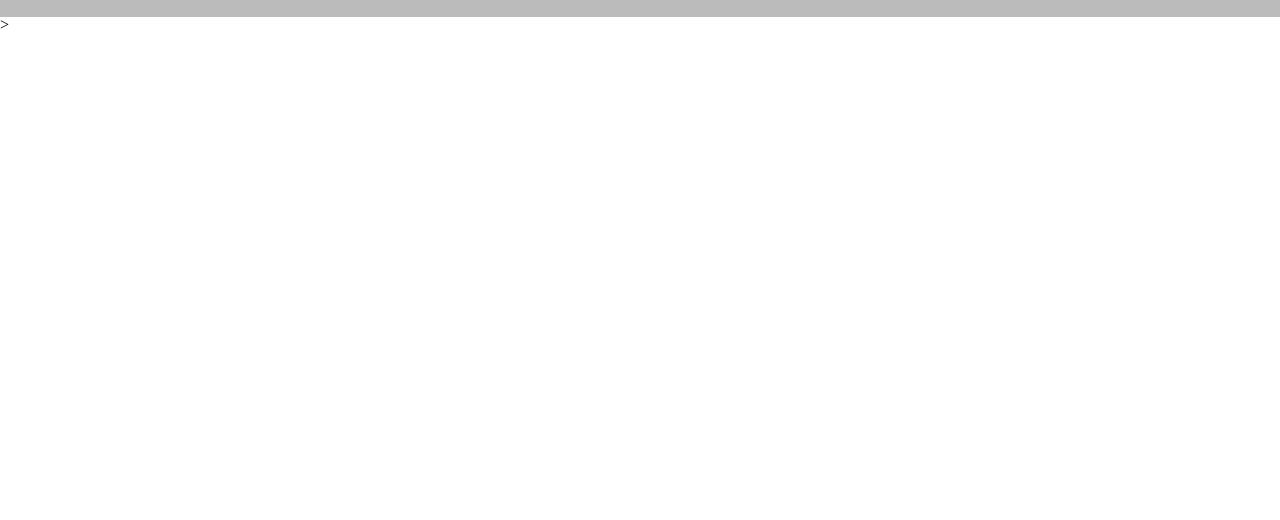
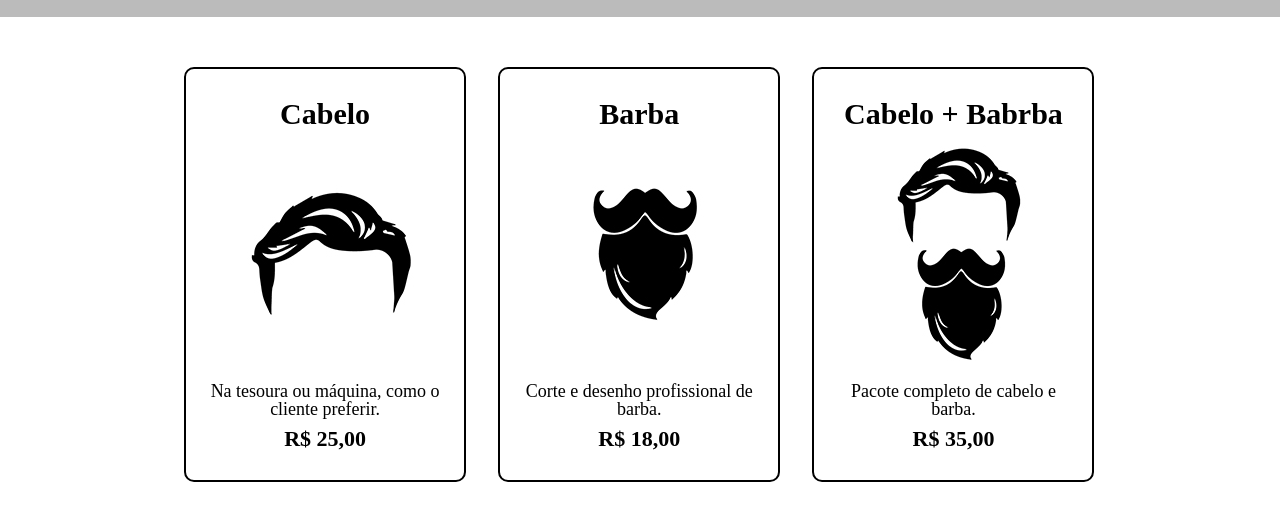
Before and after one commit to mariliagrcosta/alura-website-barbershop, a plain HTML site: page produtos.html in a window 1280 px wide. Shown: the part 276-796 px from the top of the page. Drawn offline with Linux system fonts and the light colour scheme.

Commit message:
Products Page - Main Content
Products page main content structure and style.

- Products Cards (Image and Description)

```diff
--- a/produtos.css
+++ b/produtos.css
@@ -27,3 +27,36 @@ nav a{
     font-size: 22px;
     text-decoration: none;
 }
+
+.produtos{
+    width: 940px;
+    margin: 0 auto;
+    padding: 50px 0;
+}
+
+.produtos li{
+    display: inline-block;
+    text-align: center;
+    width: 30%;
+    vertical-align: top;
+    margin: 0 1.5%;
+    padding: 30px 20px;
+    box-sizing: border-box;
+    border: 2px solid #000000;
+    border-radius: 10px;
+}
+
+.produtos h2{
+    font-size: 30px;
+    font-weight: bold;
+}
+
+.produto-descricao{
+    font-size: 18px;
+}
+
+.produto-preco{
+    font-size: 22px;
+    font-weight: bold;
+    margin-top:10px;
+}
--- a/produtos.html
+++ b/produtos.html
@@ -22,5 +22,28 @@
                 </nav>
             </div>
         </header>
+        <main>
+            <ul class="produtos">
+                <li>
+                    <h2>Cabelo</h2>
+                    <img src="cabelo.jpg">
+                    <p class="produto-descricao">Na tesoura ou máquina, como o cliente preferir.</p>
+                    <p class="produto-preco">R$ 25,00</p>
+                </li>
+                <li>
+                    <h2>Barba</h2>
+                    <img src="barba.jpg">
+                    <p class="produto-descricao">Corte e desenho profissional de barba.</p>
+                    <p class="produto-preco">R$ 18,00</p>
+                </li>
+                <li>
+                    <h2>Cabelo + Babrba</h2>
+                    <img src="cabelo+barba.jpg">
+                    <p class="produto-descricao">Pacote completo de cabelo e barba.</p>
+                    <p class="produto-preco">R$ 35,00</p>
+                </li>
+            </ul>
+
+        </main>
     </body>
-</html>>
+</html>
```
